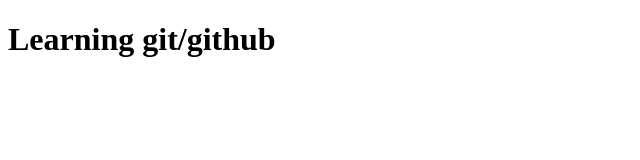
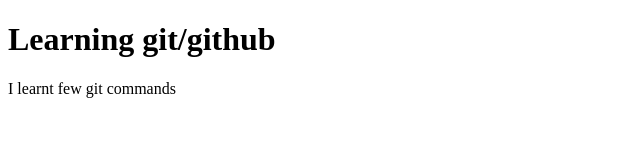
Before and after one commit to Pravallika2407/githubdemo, a plain HTML site: page index.html in a window 1280 px wide. Shown: the whole page, without its empty margins (0-640 px from the left). Drawn offline with Linux system fonts and the light colour scheme.

Commit message:
modified index file.Added aboutus

```diff
--- a/index.html
+++ b/index.html
@@ -7,5 +7,6 @@
 </head>
 <body>
     <h1>Learning git/github</h1>
+    <p>I learnt few git commands</p>
 </body>
 </html>
```
Also changed, not shown: aboutus.html (added).
